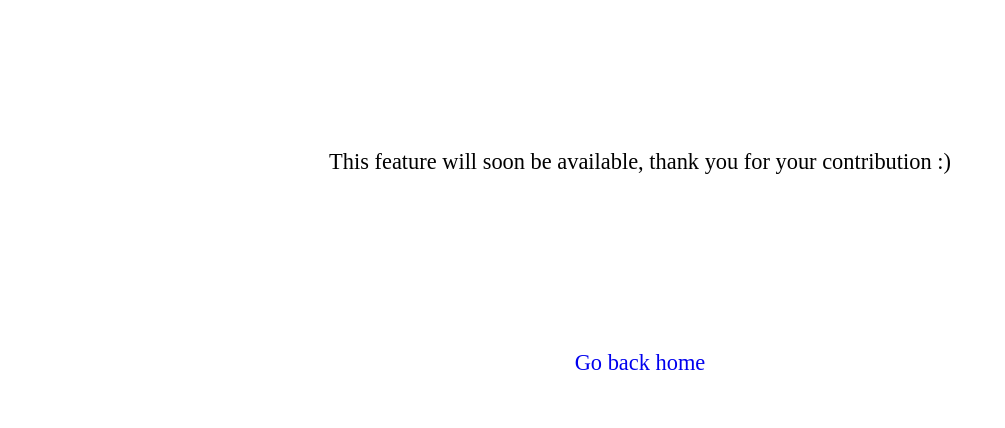
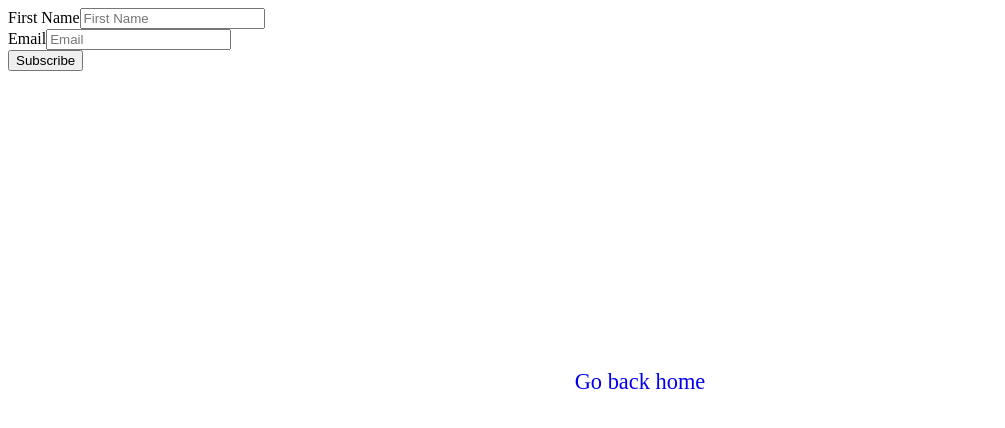
Before and after one commit to ramza007/Photography.io, a Django app: page /email in a window 1280 px wide. Shown: the top 428 px of the page, without its empty margins (0-1005 px from the left). Run offline with Django 3.2, Linux system fonts and the light colour scheme; some libraries are stand-ins or nearby versions.

Commit message:
- Added email module file - Added forms module file - Modified models file with news letter model - Updated views file for email template retrieval - Modified favicon image - Created email text file and template - Updated settings file with decouple pip module and email config settings

```diff
--- /dev/null
+++ b/alpha/forms.py
@@ -0,0 +1,5 @@
+from django import forms
+
+class NewsLetterForm(forms.Form):
+    your_name = forms.CharField(label='First Name', max_length=30)
+    email= forms.EmailField(label='Email')
--- a/alpha/templates/email.html
+++ b/alpha/templates/email.html
@@ -24,9 +24,18 @@
     }
 </style>
 <body>
+    {% load bootstrap3 %}
+    <div class="container-fluid">
+
+        <form action="{%url 'email'%}" method="post">
+            {%csrf_token%}
+
+            {% bootstrap_form letterForm layout='inline' %}
+            <input type="submit" value="Subscribe">
+        </form>
+
+    </div>
     <p>
-        This feature will soon be available, thank you for your contribution :)
-        <br><br>
         <a href="/"><p> Go back home </p></a>
     </p>
 </body>
--- /dev/null
+++ b/alpha/templates/email/newemail.html
@@ -0,0 +1,5 @@
+<h1> Hello {{name}}, </h1>
+
+<h5>
+    Thank you for you're kind support toward my page, will hope to see more of you in the future.
+</h5>
--- /dev/null
+++ b/alpha/templates/email/newemail.txt
@@ -0,0 +1,3 @@
+Hello {{name}},
+
+Thank you for you're kind support toward my page, will hope to see more of you in the future. :-)
--- a/alpha/views.py
+++ b/alpha/views.py
@@ -1,6 +1,9 @@
 from django.shortcuts import render
 from django.template import RequestContext
-from .models import Location, Timeshot, Details, Image
+from .models import Location, Timeshot, Details, Image, NewsletterRecepients
+from .forms import NewsLetterForm
+from django.http import HttpResponse, Http404, HttpResponseRedirect
+from .email import send_welcome_email
 
 # Create your views here.
 def index(request):
@@ -16,4 +19,16 @@ def photos(request):
     return render(request, 'photos.html', {"title": title, "image": image})
 
 def email(request):
-    return render(request, 'email.html')
+    form = NewsLetterForm(request.POST)
+    if request.method == 'POST':
+        if form.is_valid():
+            name = form.cleaned_data['your_name']
+            email = form.cleaned_data['email']
+
+            recipient = NewsletterRecepients(name=name, email=email)
+            recipient.save()
+            send_welcome_email(name, email)
+
+            HttpResponseRedirect('index')
+
+    return render(request, 'email.html', {"letterForm":form})
```
Also changed, not shown: alpha/email.py (added, +16 -0 lines), alpha/models.py (+7 -0 lines), omega/settings.py (+7 -0 lines), alpha/static/images/emoji1.png.
